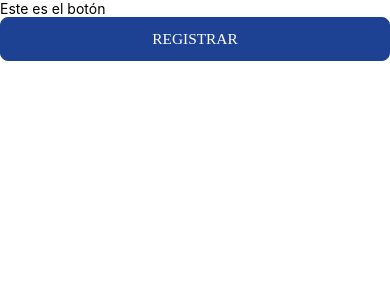
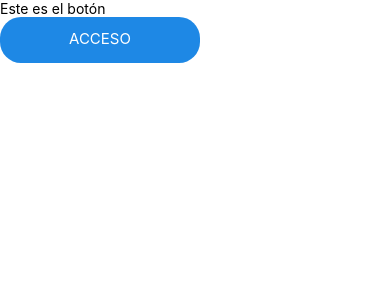
Before and after one commit to sandclock-byte/BotonesPetId, a React Native app: screen / in a window 390 px wide. Shown: the top 300 px of the page. Built offline with nearby package versions, Linux system fonts and the light colour scheme.

Commit message:
Se diseña Botón Acceso

```diff
--- a/App.js
+++ b/App.js
@@ -1,6 +1,7 @@
 import React from 'react'
 import { View, Text } from 'react-native'
 import BotonAzul from './src/components/Botones/BotonAzul'
+import BotonAcceso from './src/components/Botones/BotonAcceso'
 
 
 const presionarBoton = (nombre) => {
@@ -12,7 +13,8 @@ export default function App() {
     <>
       <Text>Este es el botón</Text>
       <View >
-        <BotonAzul title={'REGISTRAR'} onPress={() => presionarBoton('REGISTRAR')} />
+        {/* <BotonAzul title={'REGISTRAR'} onPress={() => presionarBoton('REGISTRAR')} /> */}
+        <BotonAcceso title={'ACCESO'} onPress={() => presionarBoton('REGISTRAR')} />
       </View>
     </>
   );
--- /dev/null
+++ b/src/components/Botones/BotonAcceso.js
@@ -0,0 +1,59 @@
+import React, { useState } from 'react'
+import { StyleSheet, Text, View, TouchableHighlight } from 'react-native'
+
+const styleNoPressed = {
+    backgroundColor: '#1E88E5',
+    textColor: '#FFF'
+};
+
+const stylePressed = {
+    backgroundColor: '#005CB2',
+    textColor: '#FFF'
+};
+export default function BotonAcesso(props) {
+    const { title, onPress, available } = props;
+    const [pressed, setPressed] = useState(false);
+
+    return (
+        <>
+            <TouchableHighlight
+                underlayColor={false}
+                onHideUnderlay={() => { setPressed(false) }} // Cuando el botón NO es presionado
+                onShowUnderlay={() => { setPressed(true) }} // Cuando el botón es presionado
+                onPress={onPress}
+            >
+                <View style={[
+                    styles.viewButton,
+                    pressed ?
+                        { backgroundColor: stylePressed.backgroundColor }
+                        : { backgroundColor: styleNoPressed.backgroundColor }
+                ]}>
+                    <Text style={[
+                        styles.text,
+                        pressed ?
+                            { color: stylePressed.textColor }
+                            : { color: styleNoPressed.textColor }
+                    ]}>
+                        {title}
+                    </Text>
+                </View>
+            </TouchableHighlight>
+        </>
+    )
+}
+
+const styles = StyleSheet.create({
+
+    viewButton: {
+        width: 200,
+        height: 46,
+        borderRadius: 21,
+        paddingVertical: 12,
+        paddingHorizontal: 12,
+        alignItems: 'center',
+    },
+
+    text: {
+        fontSize: 15,
+    },
+})
```
